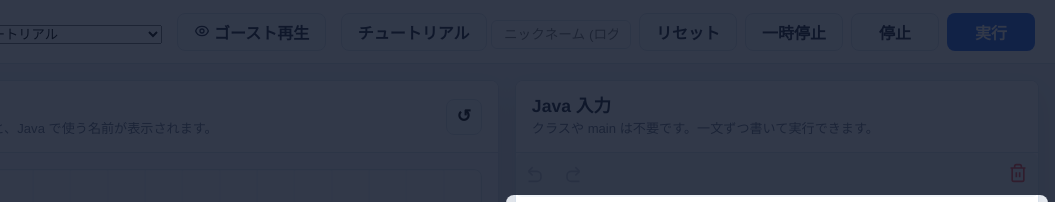
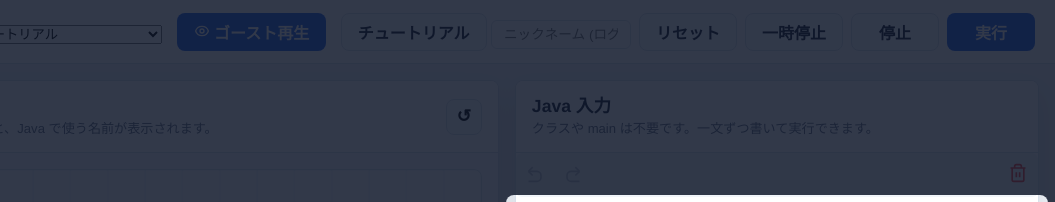
Before and after one commit to misairu0511/pictgramming, a website: page public/index.html in a window 1280 px wide. Shown: the top 202 px of the page, 225-1280 px from the left. Drawn offline with Linux system fonts and the light colour scheme; no server answers.

Commit message:
ゴーストを目立たせる

```diff
--- a/public/index.html
+++ b/public/index.html
@@ -25,7 +25,7 @@
             <option value="stage5" disabled>🔒 ステージ5 (ステージ4をクリアで解放)</option>
             <option value="stage6" disabled>🔒 ステージ6 (ステージ5をクリアで解放)</option>
           </select>
-        <button id="btn-show-hint" class="btn btn-secondary" style="margin-left: 10px;">
+        <button id="btn-show-hint" class="btn btn-primary" style="margin-left: 10px;">
           <svg width="16" height="16" viewBox="0 0 24 24" fill="none" stroke="currentColor" stroke-width="2"><path d="M15 12a3 3 0 11-6 0 3 3 0 016 0z"/><path d="M2.458 12C3.732 7.943 7.523 5 12 5c4.478 0 8.268 2.943 9.542 7-1.274 4.057-5.064 7-9.542 7-4.477 0-8.268-2.943-9.542-7z"/></svg>
           ゴースト再生
         </button>
```
